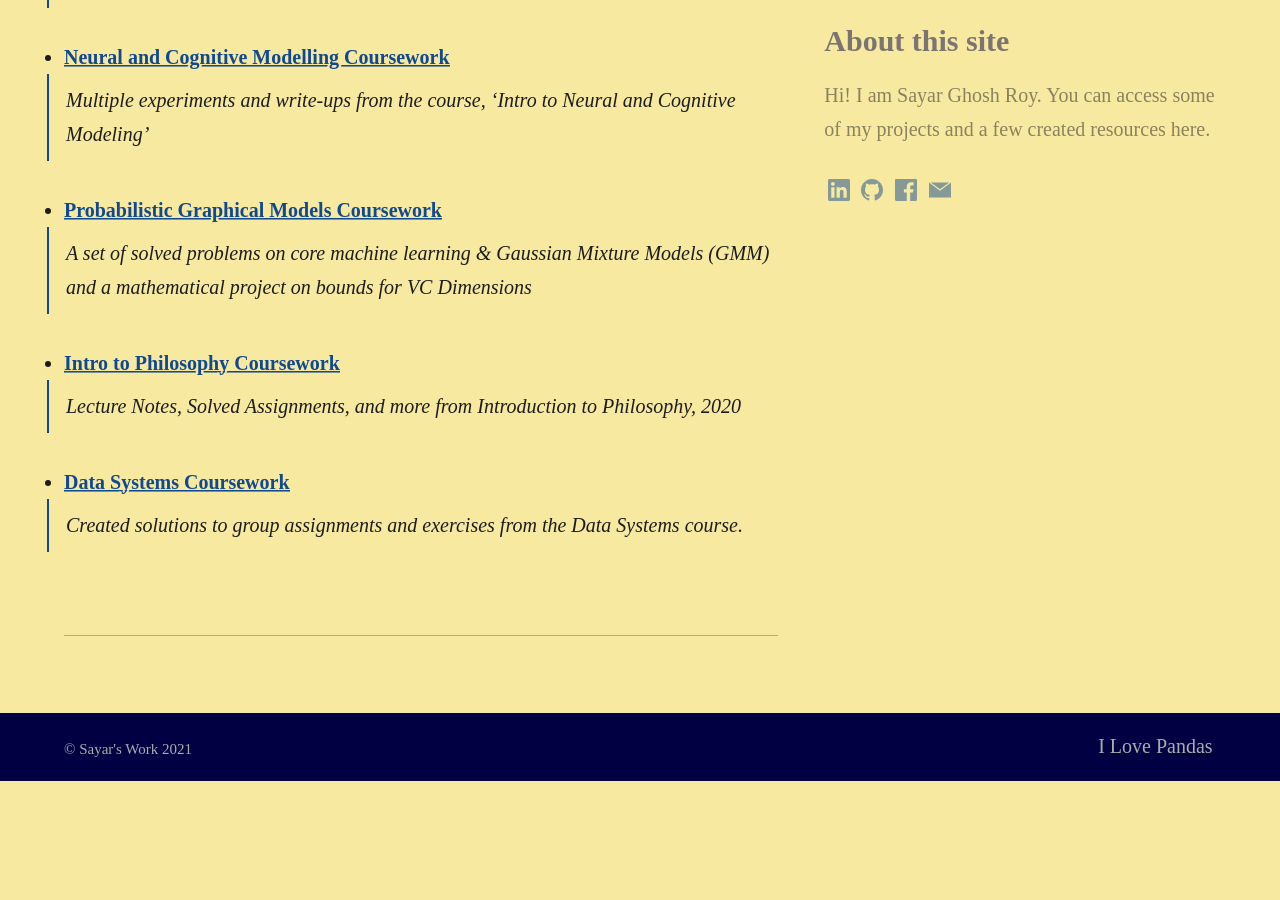
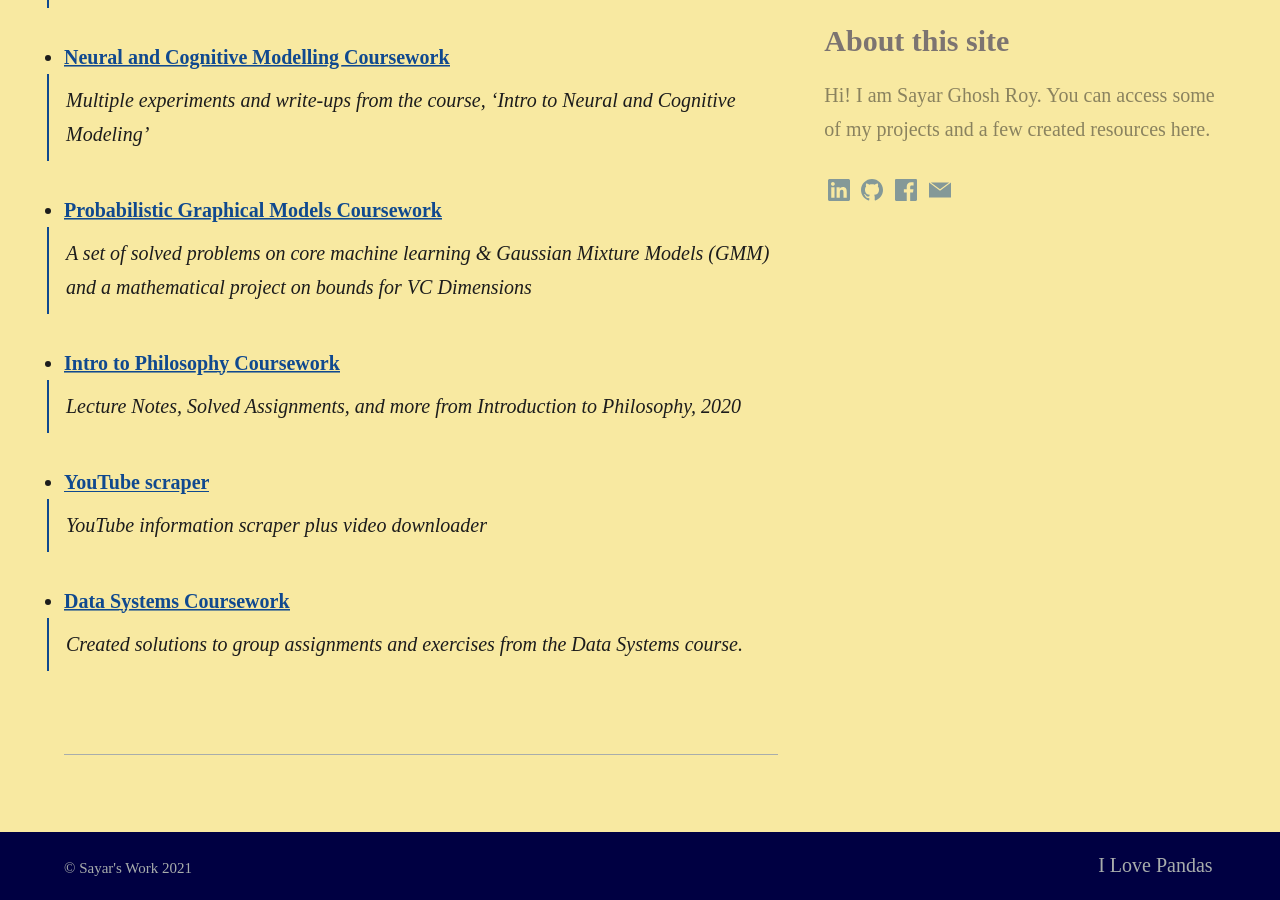
Before and after one commit to sayarghoshroy/sayarghoshroy.github.io, a Jekyll site: the page built from work.md, in a window 1280 px wide and 900 px high, scrolled down 7906 px. Built offline with Jekyll 4.4.1, drawn with Linux system fonts in a browser that asks for light colours; some web fonts are replaced; before the commit the page ends 8687 px from its top, so only the background shows below that.

Commit message:
Updated created resources section

```diff
--- a/work.md
+++ b/work.md
@@ -176,6 +176,9 @@ aside: true
 - [<b>Intro to Philosophy Coursework</b>](https://github.com/sayarghoshroy/phil_resources)
 > <p style="align: justify">Lecture Notes, Solved Assignments, and more from Introduction to Philosophy, 2020</p>
 
+- [<b>YouTube scraper</b>](https://github.com/sayarghoshroy/YouTube_scraper)
+> <p style="align: justify">YouTube information scraper plus video downloader</p>
+
 - [<b>Data Systems Coursework</b>](https://github.com/sayarghoshroy/datasys)
 > <p style="align: justify">Created solutions to group assignments and exercises from the Data Systems course.</p>
 
```
